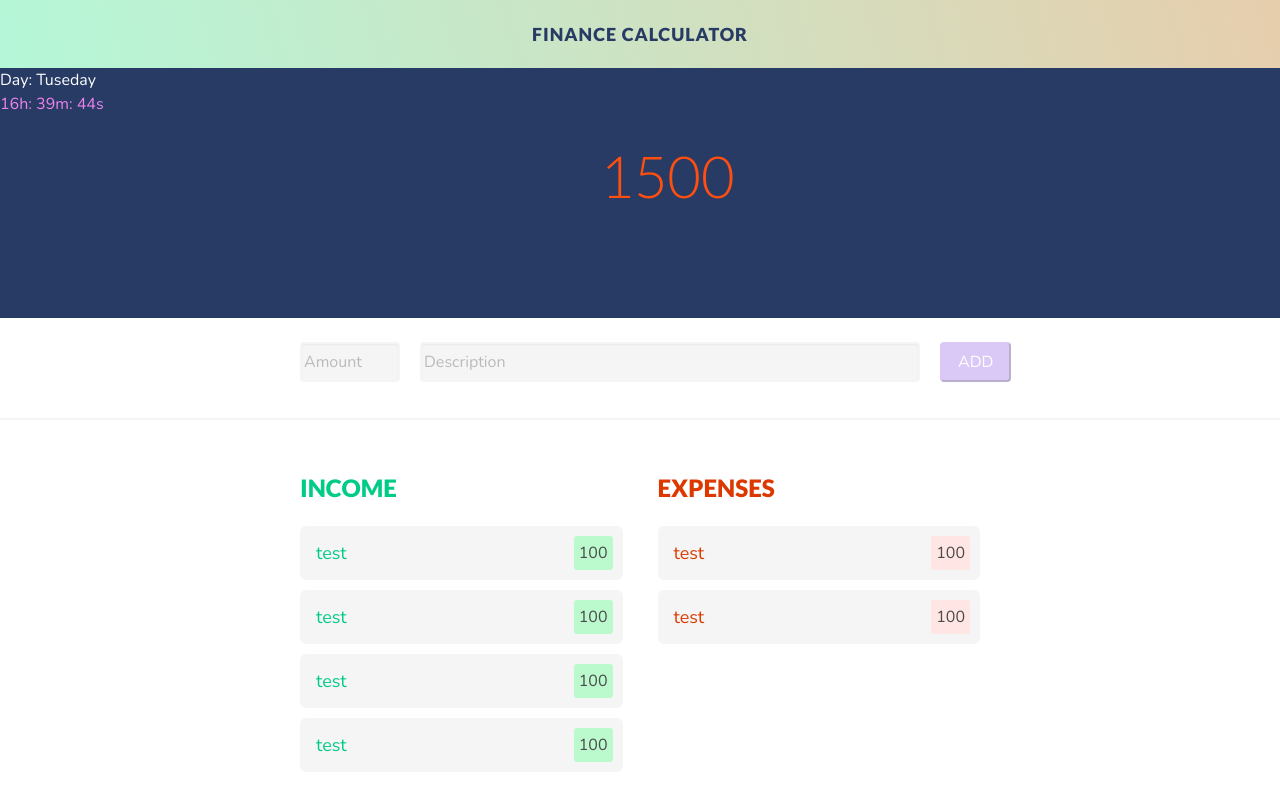
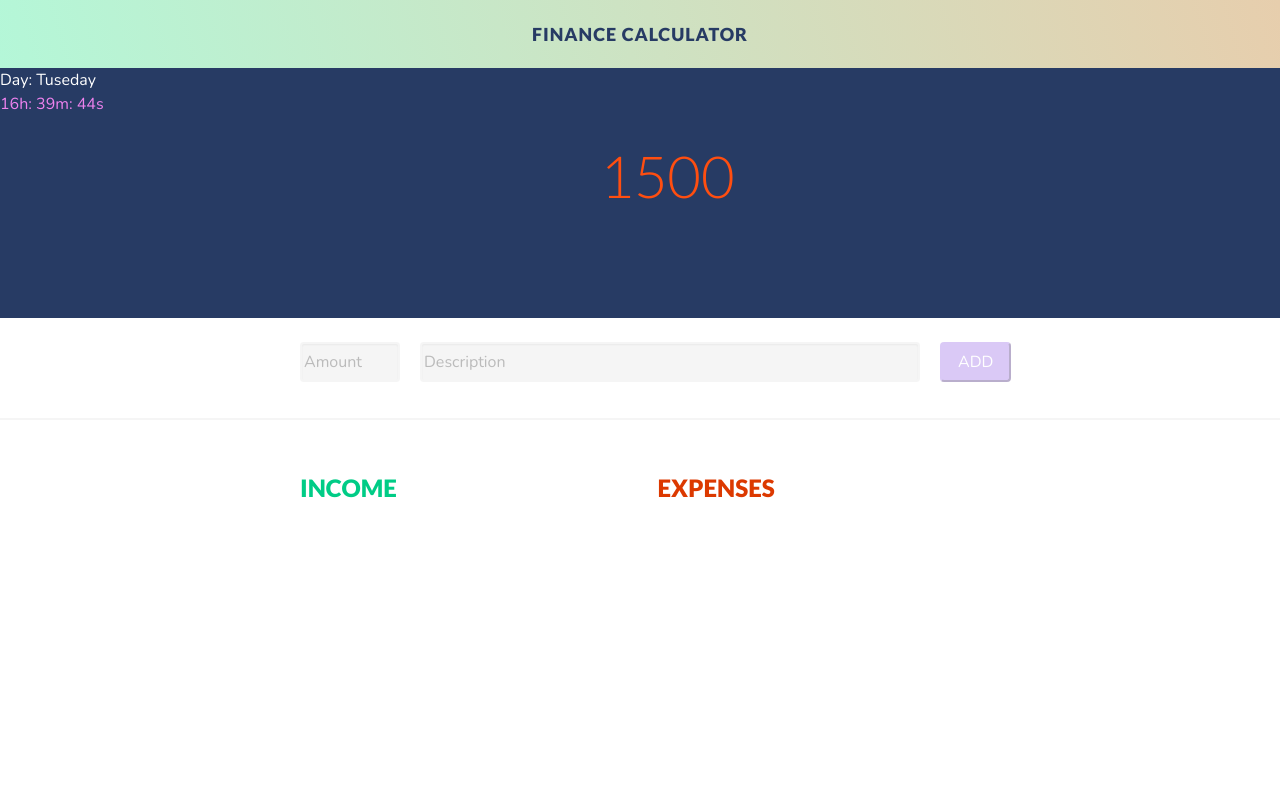
Before and after one commit to androIvanov/FinanceAngular, an Angular app: page / in a window 1280 px wide. Shown: the top 800 px of the page. Built offline with nearby package versions, Linux system fonts and the light colour scheme.

Commit message:
Now adds incomes and expenses in the appropriate sections

```diff
--- a/src/app/add-item-form/add-item-form.component.ts
+++ b/src/app/add-item-form/add-item-form.component.ts
@@ -1,4 +1,4 @@
-import { Component, Input, OnInit } from '@angular/core';
+import { Component, EventEmitter, Input, OnInit, Output } from '@angular/core';
 import { NgForm } from '@angular/forms';
 import { BudgetItem } from 'src/shared/models/budger-item.model';
 
@@ -10,14 +10,13 @@ import { BudgetItem } from 'src/shared/models/budger-item.model';
 export class AddItemFormComponent implements OnInit {
 
   @Input() item: BudgetItem = new BudgetItem('', null);
+  @Output() itemData: EventEmitter<BudgetItem> = new EventEmitter<BudgetItem>();
 
   constructor() { }
 
   ngOnInit(): void {
   }
-
-  onSubmit(from: NgForm){
-    console.log(from);
+  onSubmit(item: NgForm){
+    this.itemData.emit(item.value);
   }
-
 }
--- a/src/app/app.module.ts
+++ b/src/app/app.module.ts
@@ -1,6 +1,6 @@
 import { BrowserModule } from '@angular/platform-browser';
 import { NgModule } from '@angular/core';
-import { FormModule, FormsModule } from '@angular/forms';
+import { FormsModule } from '@angular/forms';
 
 import { AppRoutingModule } from './app-routing.module';
 import { AppComponent } from './app.component';
--- a/src/app/budget-item-list/budget-item-card/budget-item-card.component.html
+++ b/src/app/budget-item-list/budget-item-card/budget-item-card.component.html
@@ -1,10 +1,10 @@
 <div class="root">
-    <div class="budget-item" [ngClass]="{ 'income': isIncome, 'expense' : !isIncome }">
+    <div class="budget-item" [ngClass]="{'income': item.amount >= 0, 'expense': item.amount < 0}">
         <div class="description">
-            <p>test</p>
+            <p>{{item.description}}</p>
         </div>
         <div class="amount">
-            100
+            {{item.amount}}
         </div>
 
     </div>
--- a/src/app/budget-item-list/budget-item-card/budget-item-card.component.ts
+++ b/src/app/budget-item-list/budget-item-card/budget-item-card.component.ts
@@ -1,4 +1,5 @@
 import { Component, Input, OnInit } from '@angular/core';
+import { BudgetItem } from 'src/shared/models/budger-item.model';
 
 @Component({
   selector: 'app-budget-item-card',
@@ -7,7 +8,7 @@ import { Component, Input, OnInit } from '@angular/core';
 })
 export class BudgetItemCardComponent implements OnInit {
 
-  @Input() isIncome: boolean = true;
+  @Input() item: BudgetItem;
 
   constructor() { }
 
--- a/src/app/budget-item-list/budget-item-list.component.html
+++ b/src/app/budget-item-list/budget-item-list.component.html
@@ -2,16 +2,16 @@
     <div class="budget-items-container">
         <div class="income-column">
             <h1>Income</h1>
-            <app-budget-item-card [isIncome]=true></app-budget-item-card>
-            <app-budget-item-card [isIncome]=true></app-budget-item-card>
-            <app-budget-item-card [isIncome]=true></app-budget-item-card>
-            <app-budget-item-card></app-budget-item-card>
+            <div *ngFor="let item of budgetItems">
+                <app-budget-item-card *ngIf="item.amount >= 0" [item]="item"></app-budget-item-card>
+            </div>
         </div>
 
         <div class="expenses-column">
             <h1>Expenses</h1>
-            <app-budget-item-card [isIncome]=false></app-budget-item-card>
-            <app-budget-item-card [isIncome]=false></app-budget-item-card>
+            <div *ngFor="let item of budgetItems">
+                <app-budget-item-card *ngIf="item.amount <= 0" [item]="item"></app-budget-item-card>
+            </div>
         </div>
     </div>
 </section>
--- a/src/app/budget-item-list/budget-item-list.component.ts
+++ b/src/app/budget-item-list/budget-item-list.component.ts
@@ -1,4 +1,5 @@
-import { Component, OnInit } from '@angular/core';
+import { Component, Input, OnInit } from '@angular/core';
+import { BudgetItem } from 'src/shared/models/budger-item.model';
 
 @Component({
   selector: 'app-budget-item-list',
@@ -7,6 +8,8 @@ import { Component, OnInit } from '@angular/core';
 })
 export class BudgetItemListComponent implements OnInit {
 
+  @Input() budgetItems: BudgetItem[];
+
   constructor() { }
 
   ngOnInit(): void {
--- a/src/app/main-page/main-page.component.html
+++ b/src/app/main-page/main-page.component.html
@@ -9,8 +9,8 @@
 
 <section class="add-item-section">
     <div class="add-item-container">
-        <app-add-item-form style="padding: 20px;"></app-add-item-form>
+        <app-add-item-form style="padding: 20px;" (itemData)="addItem($event);"></app-add-item-form>
     </div>
 </section>
 <hr style="margin: 0;">
-<app-budget-item-list></app-budget-item-list>
+<app-budget-item-list [budgetItems]="budgetItems"></app-budget-item-list>
--- a/src/app/main-page/main-page.component.ts
+++ b/src/app/main-page/main-page.component.ts
@@ -1,4 +1,5 @@
 import { Component, OnInit } from '@angular/core';
+import { BudgetItem } from 'src/shared/models/budger-item.model';
 
 @Component({
   selector: 'app-main-page',
@@ -7,9 +8,14 @@ import { Component, OnInit } from '@angular/core';
 })
 export class MainPageComponent implements OnInit {
 
+  budgetItems: BudgetItem[] = new Array<BudgetItem>();
+
   constructor() { }
 
   ngOnInit(): void {
   }
 
+  addItem(newItem: BudgetItem){
+    this.budgetItems.push(newItem);
+  }
 }
```
Also changed, not shown: 1 other file (tests, documents, lock files or other folders).
